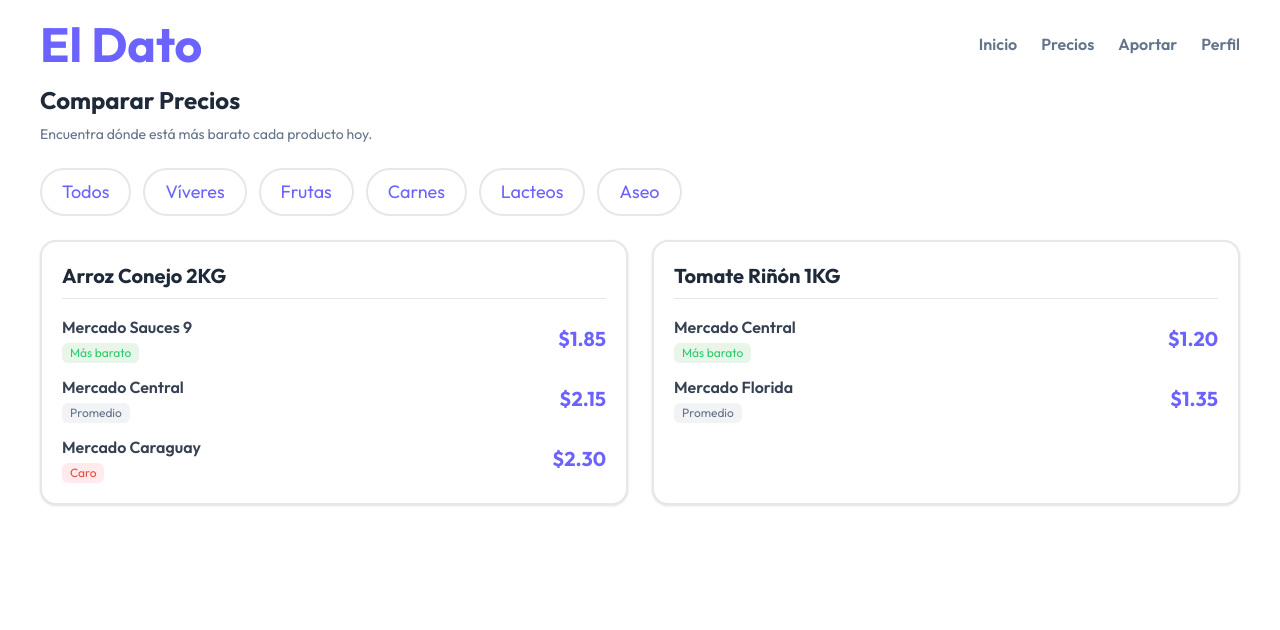
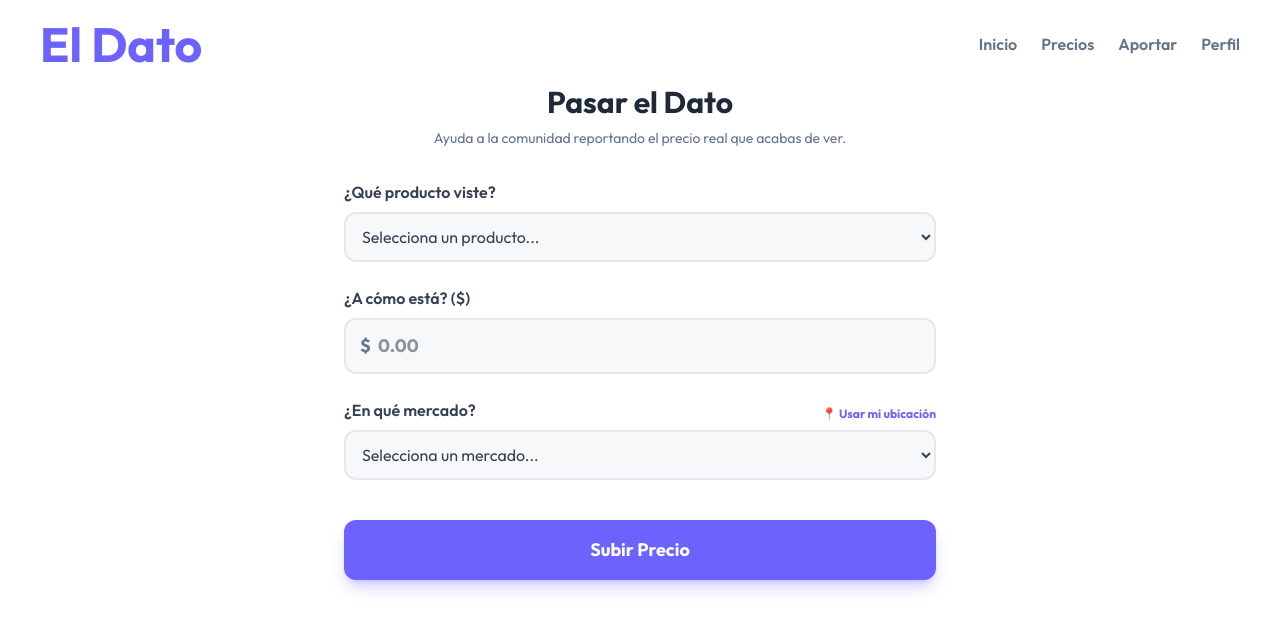
Before and after one commit to Gabriand/El-Dato, a React (Vite) app: page / in a window 1280 px wide. Shown: the top 630 px of the page. Built offline with nearby package versions, Linux system fonts and the light colour scheme.

Commit message:
ui: crear vista de aportes Report con form de precios

```diff
--- a/src/App.jsx
+++ b/src/App.jsx
@@ -1,8 +1,9 @@
 import Home from "./pages/Home";
 import Prices from "./pages/Prices";
+import Report from "./pages/Report";
 
 function App() {
-    return <Prices />;
+    return <Report />;
 }
 
 export default App;
--- /dev/null
+++ b/src/pages/Report.jsx
@@ -0,0 +1,84 @@
+import NavBar from "../components/NavBar";
+import TopBar from "../components/TopBar";
+
+export default function Report() {
+    return (
+        <>
+            <header>
+                <TopBar />
+            </header>
+
+            <main className="px-4 pb-24 lg:px-10 lg:pb-10 max-w-2xl mx-auto">
+                <div className="mb-8 text-center">
+                    <h2 className="text-3xl font-bold text-gray-800 mb-2">Pasar el Dato</h2>
+                    <p className="text-muted text-sm">
+                        Ayuda a la comunidad reportando el precio real que acabas de ver.
+                    </p>
+                </div>
+
+                <form className="flex flex-col gap-6" onSubmit={(e) => e.preventDefault()}>
+                    <div className="flex flex-col gap-2">
+                        <label htmlFor="product" className="font-semibold text-gray-700">
+                            ¿Qué producto viste?
+                        </label>
+                        <select
+                            id="product"
+                            className="w-full bg-surface/30 border-2 border-surface p-3 rounded-xl outline-none focus:border-primary transition-colors text-gray-700"
+                        >
+                            <option value="">Selecciona un producto...</option>
+                            <option value="1">Arroz Conejo 2KG</option>
+                            <option value="2">Tomate Riñón 1KG</option>
+                            <option value="3">Cebolla 1KG</option>
+                            <option value="4">Limón (Malla)</option>
+                        </select>
+                    </div>
+
+                    <div className="flex flex-col gap-2">
+                        <label htmlFor="price" className="font-semibold text-gray-700">
+                            ¿A cómo está? ($)
+                        </label>
+                        <div className="relative">
+                            <span className="absolute left-4 top-1/2 -translate-y-1/2 text-muted font-bold text-lg">
+                                $
+                            </span>
+                            <input
+                                type="number"
+                                id="price"
+                                step="0.01"
+                                placeholder="0.00"
+                                className="w-full bg-surface/30 border-2 border-surface p-3 pl-8 rounded-xl outline-none focus:border-primary transition-colors text-gray-800 font-bold text-lg"
+                            />
+                        </div>
+                    </div>
+
+                    <div className="flex flex-col gap-2">
+                        <label htmlFor="market" className="font-semibold text-gray-700 flex justify-between items-end">
+                            <span>¿En qué mercado?</span>
+                            <button type="button" className="text-primary text-xs font-bold hover:underline">
+                                📍 Usar mi ubicación
+                            </button>
+                        </label>
+                        <select
+                            id="market"
+                            className="w-full bg-surface/30 border-2 border-surface p-3 rounded-xl outline-none focus:border-primary transition-colors text-gray-700"
+                        >
+                            <option value="">Selecciona un mercado...</option>
+                            <option value="1">Mercado Sauces 9</option>
+                            <option value="2">Mercado Central</option>
+                            <option value="3">Mercado Caraguay</option>
+                        </select>
+                    </div>
+
+                    <button
+                        type="submit"
+                        className="w-full bg-primary text-white font-bold text-lg py-4 rounded-xl mt-4 shadow-lg shadow-primary/30 hover:bg-primary/90 transition-all active:scale-95"
+                    >
+                        Subir Precio
+                    </button>
+                </form>
+            </main>
+
+            <NavBar />
+        </>
+    );
+}
```
